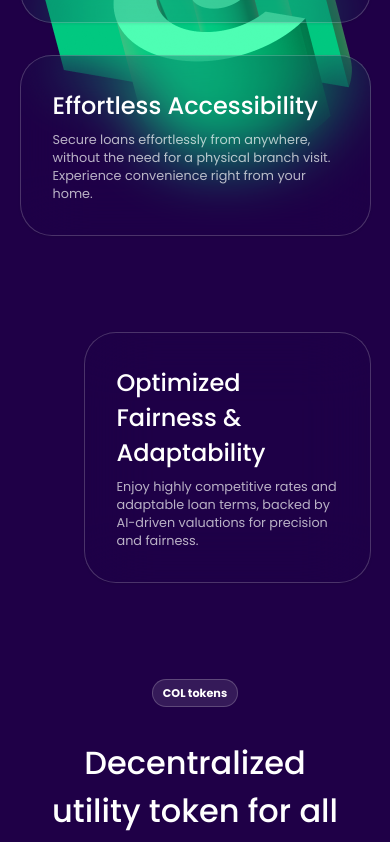
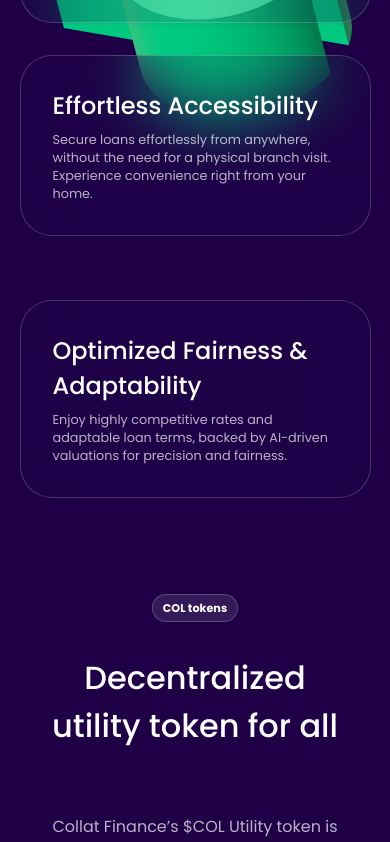
Before and after one commit to HectorGitt/collat, a React (Create React App) app: page / in a window 390 px wide. Shown: the part 5048-5890 px from the top of the page. Built offline with nearby package versions, Linux system fonts and the light colour scheme.

Commit message:
add media query

```diff
--- a/src/scenes/FeatureSection.jsx
+++ b/src/scenes/FeatureSection.jsx
@@ -3,6 +3,7 @@
 import Paper from "../components/Paper";
 import background from "../assets/images/Layer_1.png";
 import HeadingPill from "../components/HeadingPill";
+import { device } from "../breakpoint";
 
 const FeatureSection = () => {
   return (
@@ -105,6 +106,11 @@
       height: 40rem;
     }
   }
+  @media screen and (${device.md}) {
+    & > div .group2 {
+      margin: 0;
+    }
+  }
 `;
 
 export default FeatureSection;
```
